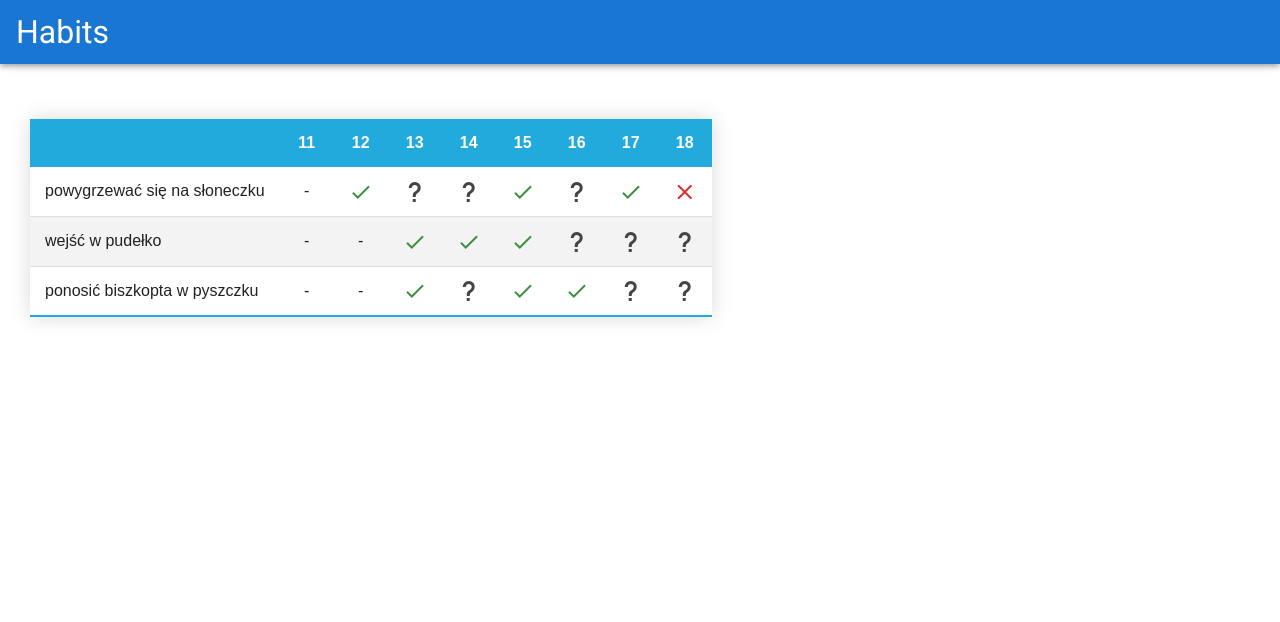
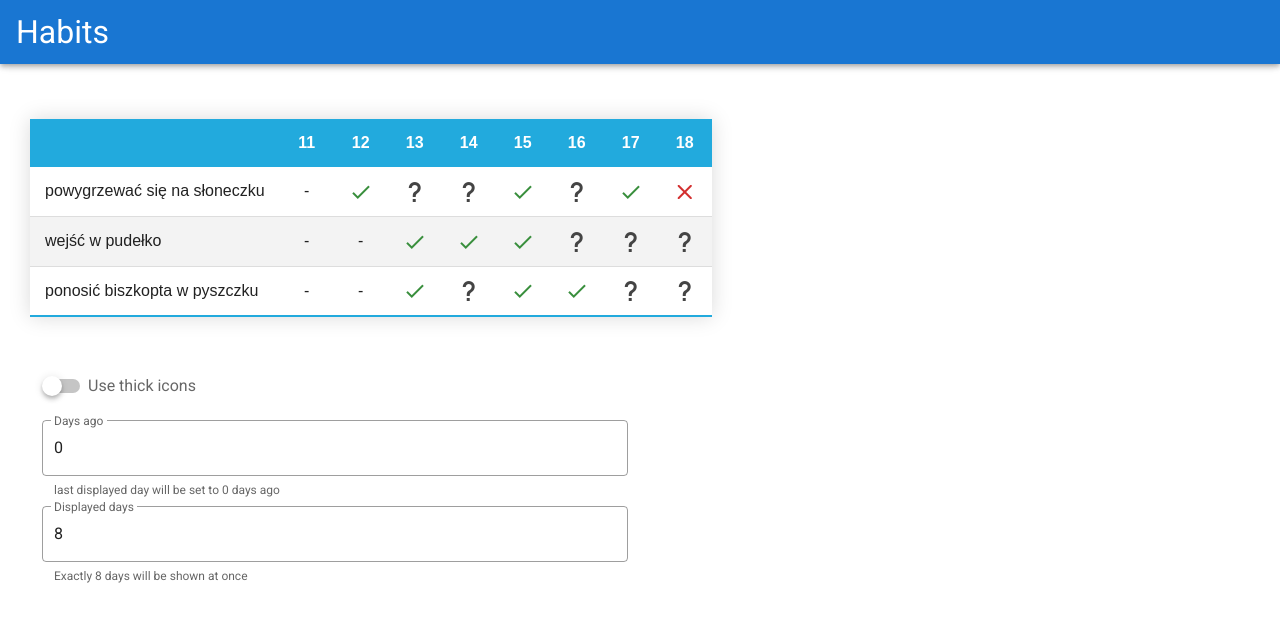
Before and after one commit to FilipTarajko/habit_tracker, a Vue app: page / in a window 1280 px wide. Shown: the top 622 px of the page. Built offline with nearby package versions, Linux system fonts and the light colour scheme.

Commit message:
add setting input

```diff
--- a/src/components/Dashboard.vue
+++ b/src/components/Dashboard.vue
@@ -1,8 +1,9 @@
 <template>
+  <div>
     <table class="styled-table">
       <thead>
         <tr>
-        <th></th>
+          <th class="widthControlledCell"></th>
           <th
             v-for="(date, index) in daysList"
             :key="index"
@@ -74,6 +75,31 @@
         </tr>
       </tbody>
     </table>
+
+    <v-col cols="12" sm="6">
+      <v-switch v-model="settings.useThick" label="Use thick icons"></v-switch>
+      <v-text-field
+        label="Days ago"
+        persistent-hint
+        v-model="settings.daysAgo"
+        outlined
+        :hint="
+          'last displayed day will be set to ' + settings.daysAgo + ' days ago'
+        "
+        type="number"
+      ></v-text-field>
+      <v-text-field
+        label="Displayed days"
+        persistent-hint
+        v-model="settings.displayedDays"
+        outlined
+        :hint="
+          'Exactly ' + settings.displayedDays + ' days will be shown at once'
+        "
+        type="number"
+      ></v-text-field>
+    </v-col>
+  </div>
 </template>
 
 <script>
@@ -144,27 +170,34 @@ export default {
   },
   computed: {
     lastDisplayedDate: function() {
-      console.log("lastDisplayedDate");
       let lastDate = new Date(
         new Date(new Date() - 86400000 * this.settings.daysAgo)
           .toISOString()
           .substring(0, 10)
       );
+      console.log("lastDisplayedDate: ");
       console.log(lastDate);
       return lastDate;
     },
     firstDisplayedDate: function() {
-      console.log("firstDisplayedDate");
-      let a = new Date(
+      console.log("typeof daysAgo");
+      console.log(typeof this.settings.daysAgo);
+      let firstDate = new Date(
         new Date(
           new Date() -
-            86400000 * (this.settings.displayedDays - 1 + this.settings.daysAgo)
+            86400000 *
+              (this.settings.displayedDays -
+                1 +
+                parseInt(this.settings.daysAgo))
         )
           .toISOString()
           .substring(0, 10)
       );
-      console.log(a);
-      return a;
+      console.log("firstDisplayedDate");
+      console.log(firstDate);
+      console.log("this.settings.displayedDays - 1 + this.settings.daysAgo");
+      console.log(this.settings.displayedDays - 1 + this.settings.daysAgo);
+      return firstDate;
     },
     daysList: function() {
       let iDate = new Date(this.firstDisplayedDate.valueOf());
@@ -181,13 +214,15 @@ export default {
       return dates;
     },
   },
+  watch: {},
 };
 </script>
 
 <style scoped>
 .widthControlledCell {
   text-align: center;
-  width: 54px;
+  min-width: 54px;
+  min-height: 50px;
 }
 
 .styled-table {
@@ -195,7 +230,7 @@ export default {
   margin: 25px 0;
   font-size: 1em;
   font-family: sans-serif;
-  min-width: 400px;
+  min-width: 250px;
   box-shadow: 0 0 20px rgba(0, 0, 0, 0.15);
 }
 
```
Lines whose indentation alone changed are shown as unchanged.
